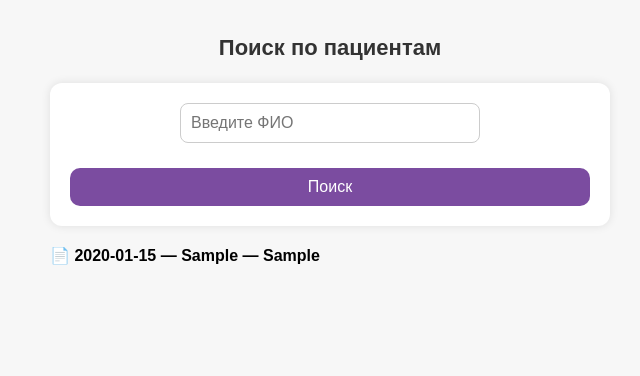
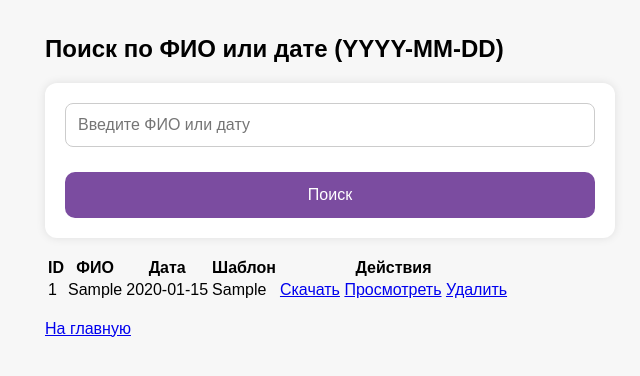
Before and after one commit to Yuliia921/new20-04-2025, a FastAPI app: page /search in a window 1280 px wide. Shown: the top 376 px of the page, without its empty margins (310-950 px from the left). Run offline with FastAPI, Linux system fonts and the light colour scheme; tables that the repository leaves empty hold one stand-in row (values such as "Sample post").

Commit message:
Update search.html

```diff
--- a/templates/search.html
+++ b/templates/search.html
@@ -1,77 +1,48 @@
-
 <!DOCTYPE html>
 <html lang="ru">
 <head>
     <meta charset="UTF-8">
     <title>Поиск протоколов</title>
-    <meta name="viewport" content="width=device-width, initial-scale=1.0">
     <link rel="stylesheet" href="/static/style.css">
-    <style>
-        body {
-            font-family: sans-serif;
-            padding: 20px;
-        }
-        h1 {
-            text-align: center;
-            font-size: 22px;
-            margin-bottom: 1em;
-        }
-        form {
-            text-align: center;
-            margin-bottom: 20px;
-        }
-        input[type="text"] {
-            width: 90%;
-            max-width: 300px;
-            padding: 10px;
-            font-size: 16px;
-            margin-bottom: 10px;
-        }
-        button {
-            padding: 10px 16px;
-            font-size: 16px;
-        }
-        .record {
-            margin: 1rem 0;
-            font-weight: bold;
-            cursor: pointer;
-        }
-        .actions {
-            display: none;
-            margin-left: 1rem;
-        }
-        .actions a button {
-            margin-right: 10px;
-            margin-top: 8px;
-        }
-    </style>
-    <script>
-        function toggleActions(id) {
-            const block = document.getElementById("actions-" + id);
-            block.style.display = block.style.display === "block" ? "none" : "block";
-        }
-    </script>
 </head>
 <body>
-    <h1>Поиск по пациентам</h1>
-    <form method="get" action="/search">
-        <input type="text" name="query" value="{{ query }}" placeholder="Введите ФИО">
-        <br>
+    <h2>Поиск по ФИО или дате (YYYY-MM-DD)</h2>
+    <form method="get">
+        <input type="text" name="query" value="{{ query }}" placeholder="Введите ФИО или дату">
         <button type="submit">Поиск</button>
     </form>
+    <br>
     {% if results %}
-        {% for id, fio, date, template in results %}
-            <div class="record" onclick="toggleActions({{ id }})">
-                📄  <strong>{{ date }}</strong> — {{ fio }} — {{ template }}
-                <div class="actions" id="actions-{{ id }}">
-                    <a href="/view/{{ id }}"><button>👁 Просмотреть</button></a>
-                    <a href="/download/{{ id }}"><button>⬇ Скачать PDF</button></a>
-                    <a href="/delete/{{ id }}" onclick="return confirm('Удалить протокол?');"><button style="color:red">🗑 Удалить</button></a>
-                </div>
-            </div>
-        {% endfor %}
-    {% elif query %}
-        <p>Ничего не найдено по запросу "{{ query }}"</p>
+        <table>
+            <thead>
+                <tr>
+                    <th>ID</th>
+                    <th>ФИО</th>
+                    <th>Дата</th>
+                    <th>Шаблон</th>
+                    <th>Действия</th>
+                </tr>
+            </thead>
+            <tbody>
+                {% for row in results %}
+                <tr>
+                    <td>{{ row[0] }}</td>
+                    <td>{{ row[1] }}</td>
+                    <td>{{ row[2] }}</td>
+                    <td>{{ row[3] }}</td>
+                    <td>
+                        <a href="/download/{{ row[0] }}">Скачать</a>
+                        <a href="/view/{{ row[0] }}" target="_blank">Просмотреть</a>
+                        <a href="/delete/{{ row[0] }}" onclick="return confirm('Удалить протокол?');">Удалить</a>
+                    </td>
+                </tr>
+                {% endfor %}
+            </tbody>
+        </table>
+    {% else %}
+        <p>Ничего не найдено.</p>
     {% endif %}
+    <br>
+    <a href="/">На главную</a>
 </body>
 </html>
```
